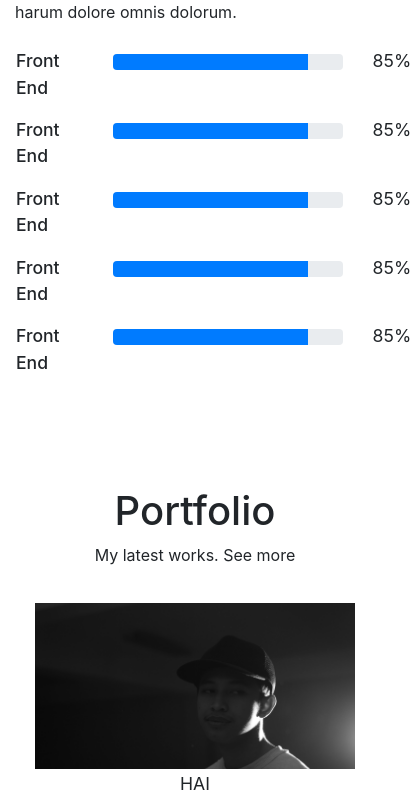
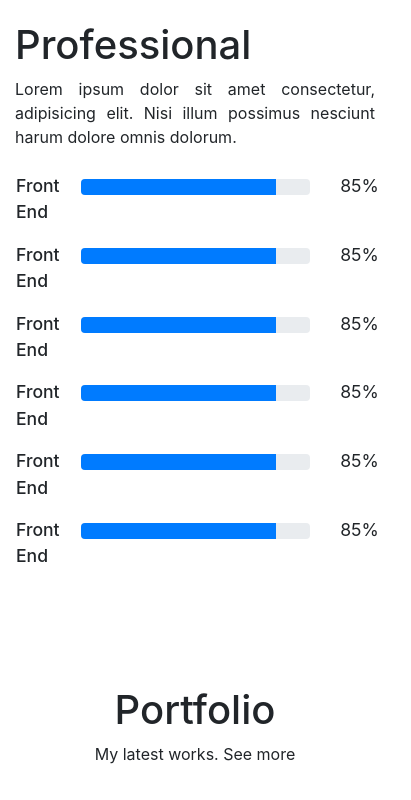
Before and after one commit to maulanakbrr/personal-web, a React (Create React App) app: page / in a window 390 px wide. Shown: the part 1627-2427 px from the top of the page, 411 px wide, since content can reach past the window. Built offline with nearby package versions, Linux system fonts and the light colour scheme.

Commit message:
implemented mobile view support to all size

```diff
--- a/src/components/contact/contact.styles.jsx
+++ b/src/components/contact/contact.styles.jsx
@@ -10,7 +10,7 @@ export const ContactContainer = styled(Container)`
 
   @media screen and (max-width: 992px){
     margin-bottom: 50px;
-    padding-top: 50px;
+    padding-top: 90px;
   }
 
   @media screen and (max-width: 767px){
--- a/src/components/experience/experience.styles.jsx
+++ b/src/components/experience/experience.styles.jsx
@@ -8,11 +8,15 @@ export const ExperienceContainer = styled(Container)`
   justify-content: center;
   flex-direction: column;
 
+  @media screen and (max-width: 992px){
+    padding-top: 50px;
+  }
+
   @media screen and (max-width: 767px){
     padding-top: 90px;
   }
 
-  @media screen and (max-width: 575px){
+  @media screen and (max-width: 576px){
     padding-top: 50px;
   }
 `;
--- a/src/components/professional/professional.component.jsx
+++ b/src/components/professional/professional.component.jsx
@@ -24,40 +24,48 @@ const Professional = () => {
         <SkillContainer lg={8} xs={12} className='pt-2 pl-3'>
         <Fade right duration={1500}>
           <Skill>
-            <SkillName xs={3}>Front End</SkillName>
+            <SkillName md={3} xs={2}>Front End</SkillName>
             <SkillProgress xs={8}>
               <ProgressBar now={85}/>
             </SkillProgress>
-            <SkillPercent xs={1}>85%</SkillPercent>
+            <SkillPercent md={1} xs={2}>85%</SkillPercent>
           </Skill>
           <Skill>
-            <SkillName xs={3}>Front End</SkillName>
+            <SkillName md={3} xs={2}>Front End</SkillName>
             <SkillProgress xs={8}>
               <ProgressBar now={85}/>
             </SkillProgress>
-            <SkillPercent xs={1}>85%</SkillPercent>
+            <SkillPercent md={1} xs={2}>85%</SkillPercent>
           </Skill>
           <Skill>
-            <SkillName xs={3}>Front End</SkillName>
+            <SkillName md={3} xs={2}>Front End</SkillName>
             <SkillProgress xs={8}>
               <ProgressBar now={85}/>
             </SkillProgress>
-            <SkillPercent xs={1}>85%</SkillPercent>
+            <SkillPercent md={1} xs={2}>85%</SkillPercent>
           </Skill>
           <Skill>
-            <SkillName xs={3}>Front End</SkillName>
+            <SkillName md={3} xs={2}>Front End</SkillName>
             <SkillProgress xs={8}>
               <ProgressBar now={85}/>
             </SkillProgress>
-            <SkillPercent xs={1}>85%</SkillPercent>
+            <SkillPercent md={1} xs={2}>85%</SkillPercent>
           </Skill>
           <Skill>
-            <SkillName xs={3}>Front End</SkillName>
+            <SkillName md={3} xs={2}>Front End</SkillName>
             <SkillProgress xs={8}>
               <ProgressBar now={85}/>
             </SkillProgress>
-            <SkillPercent xs={1}>85%</SkillPercent>
+            <SkillPercent md={1} xs={2}>85%</SkillPercent>
           </Skill>
+          <Skill>
+            <SkillName md={3} xs={2}>Front End</SkillName>
+            <SkillProgress xs={8}>
+              <ProgressBar now={85}/>
+            </SkillProgress>
+            <SkillPercent md={1} xs={2}>85%</SkillPercent>
+          </Skill>
+
         </Fade>
         </SkillContainer>
       </Row>
--- a/src/components/professional/professional.styles.jsx
+++ b/src/components/professional/professional.styles.jsx
@@ -9,8 +9,11 @@ export const ProfessionalContainer = styled(Container)`
   align-items: center;
   justify-content: center;
 
-  @media screen and (max-width: 992px) {
-    min-height: 60vh;
+  @media screen and (max-width: 767px) {
+    min-height: 70vh;
+    padding-top: 90px;
+    margin-top: 40px;
+    margin-bottom: 20px;
   }
 `;
 
--- a/src/components/profile/profile.styles.jsx
+++ b/src/components/profile/profile.styles.jsx
@@ -9,7 +9,7 @@ export const ProfileContainer = styled(Container)`
   align-items: center;
   justify-content: center;
 
-  @media screen and (max-width: 992px) {
+  @media screen and (max-width: 767px) {
     min-height: 60vh;
     padding-top: 90px;
   }
--- a/src/components/work/work.styles.jsx
+++ b/src/components/work/work.styles.jsx
@@ -8,12 +8,12 @@ export const WorkContainer = styled(Container)`
   justify-content: center;
   flex-direction: column;
 
-  @media screen and (max-width: 992px){
-
+  @media screen and (max-width: 991px){
+    padding-top: 90px;
   }
 
   @media screen and (max-width: 767px){
-    padding-top: 90px;
+    padding-top: 80px;
   }
 `;
 
```
Also changed, not shown: 1 other file (tests, documents, lock files or other folders).
